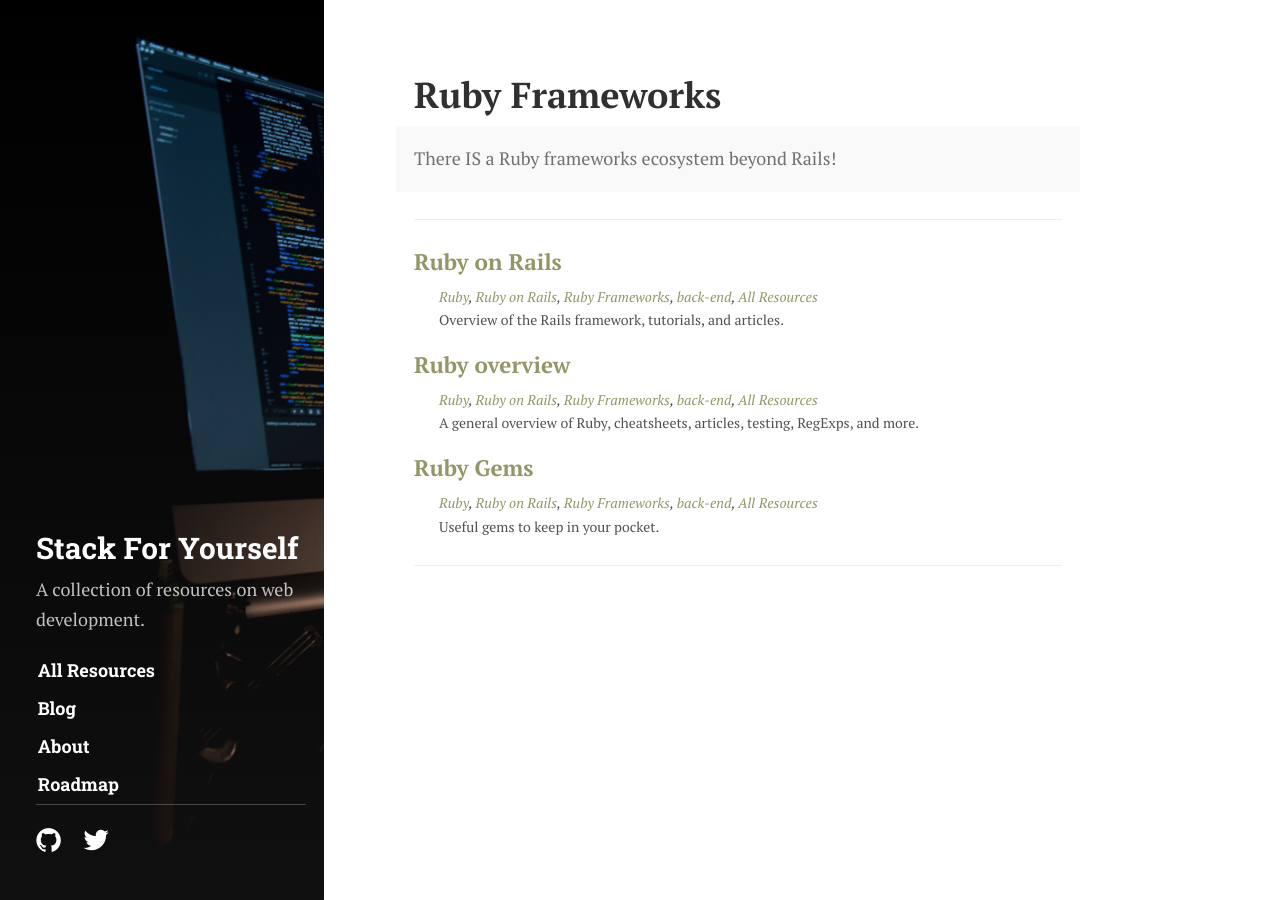
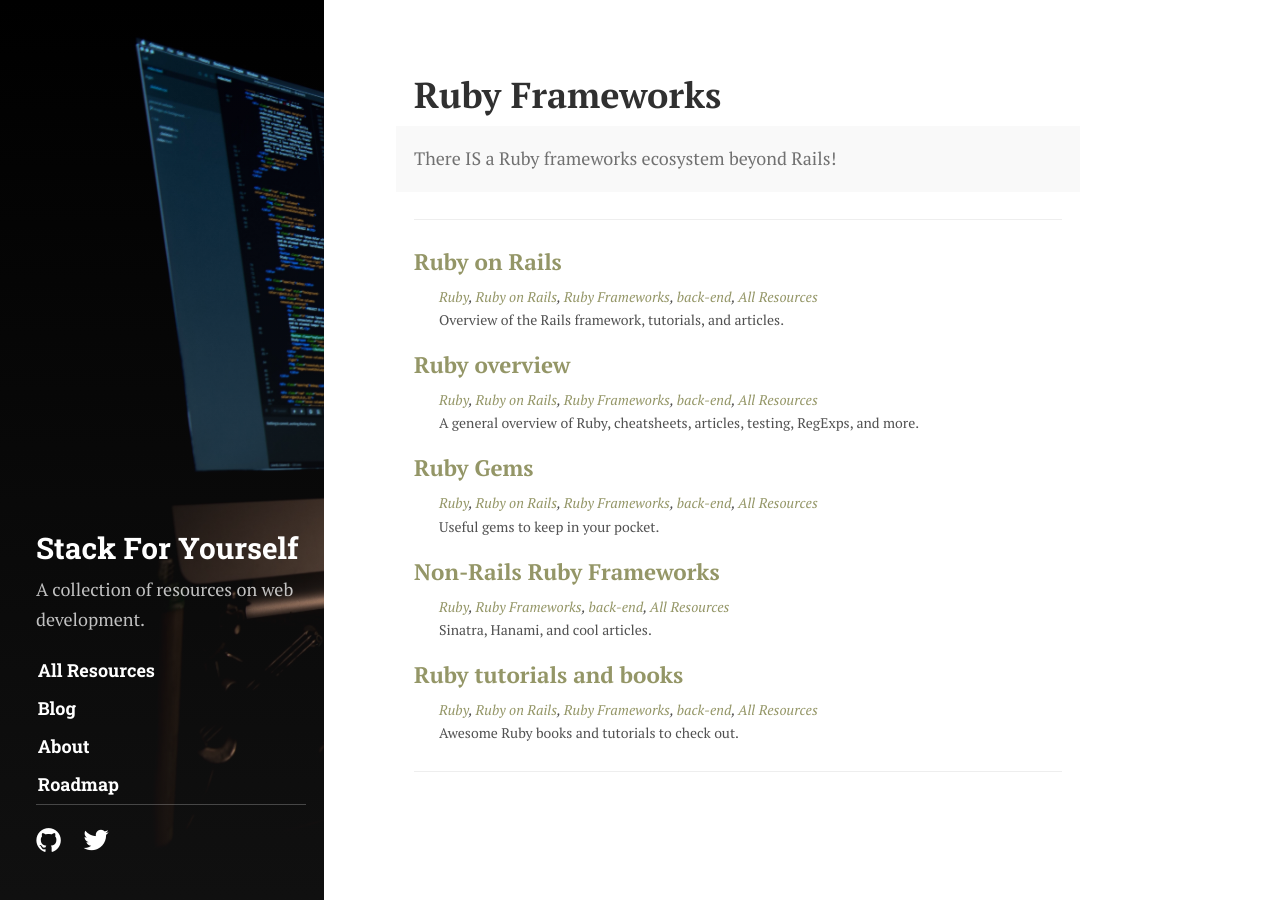
Before and after one commit to mindplace/stack-for-yourself, a Jekyll site: the page built from tag/ruby-frameworks.md, in a window 1280 px wide. Built offline with Jekyll 4.4.1, drawn with Linux system fonts in a browser that asks for light colours; some web fonts are replaced.

Commit message:
update ruby tags

```diff
--- a/_posts/2016-07-01-ruby-books.md
+++ b/_posts/2016-07-01-ruby-books.md
@@ -2,7 +2,7 @@
 layout: post
 title: "Ruby tutorials and books"
 shortnote: "Awesome Ruby books and tutorials to check out."
-tags: [ruby, rails, back-end, all]
+tags: [ruby, rails, ruby-frameworks, back-end, all]
 ---
 
 ## Start here
--- a/_posts/2016-07-01-ruby-frameworks.md
+++ b/_posts/2016-07-01-ruby-frameworks.md
@@ -2,7 +2,7 @@
 layout: post
 title: "Non-Rails Ruby Frameworks"
 shortnote: "Sinatra, Hanami, and cool articles."
-tags: [ruby, rails, back-end, all]
+tags: [ruby, ruby-frameworks, back-end, all]
 ---
 
 ## Start here
```
